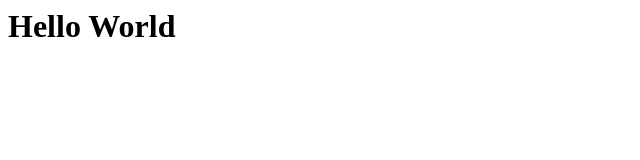
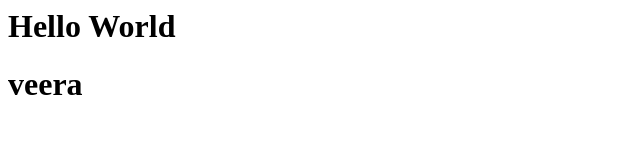
Before and after one commit to Veeramuthur/VisualStudioCode, a plain HTML site: page index.html in a window 1280 px wide. Shown: the whole page, without its empty margins (0-640 px from the left). Drawn offline with Linux system fonts and the light colour scheme.

Commit message:
Added ne h1 element

```diff
--- a/index.html
+++ b/index.html
@@ -1 +1,2 @@
 <h1>Hello World</h1>
+<h1>veera</h1>
```
